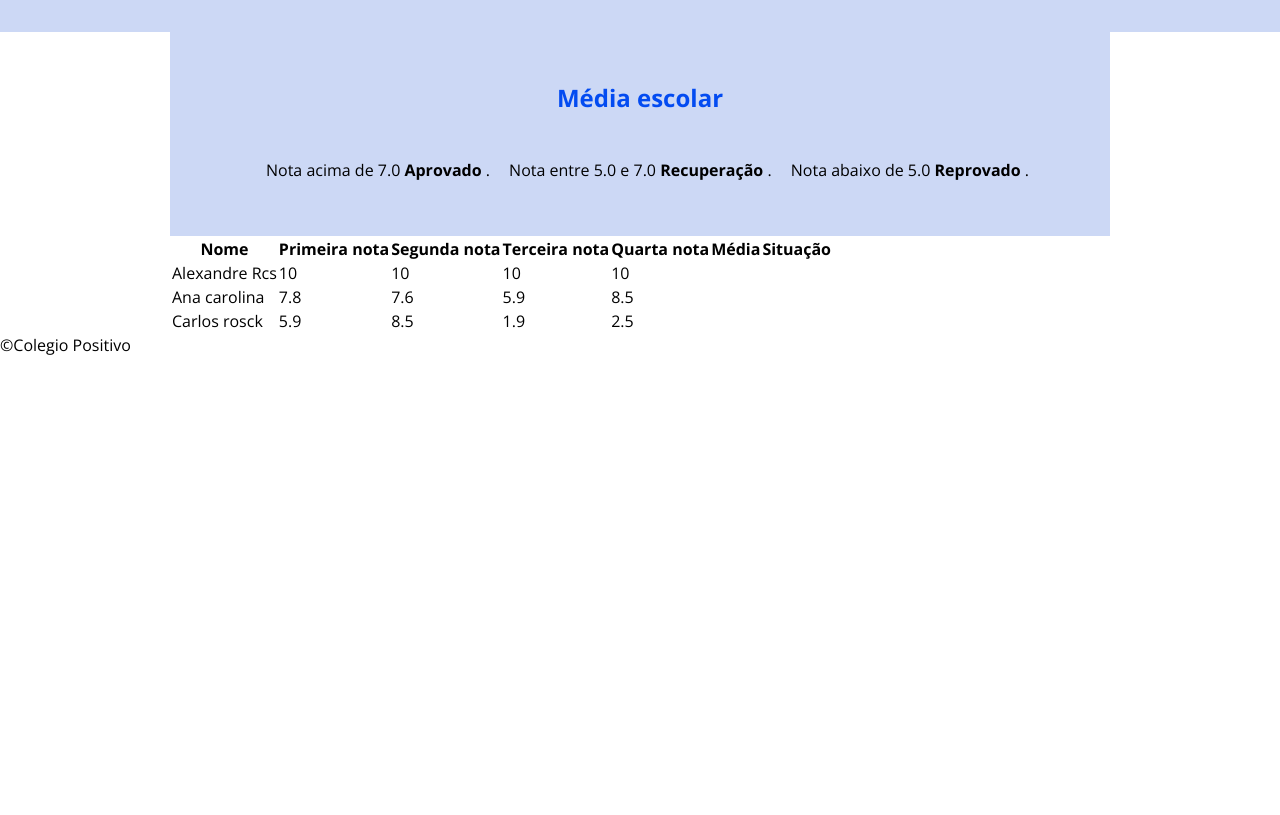
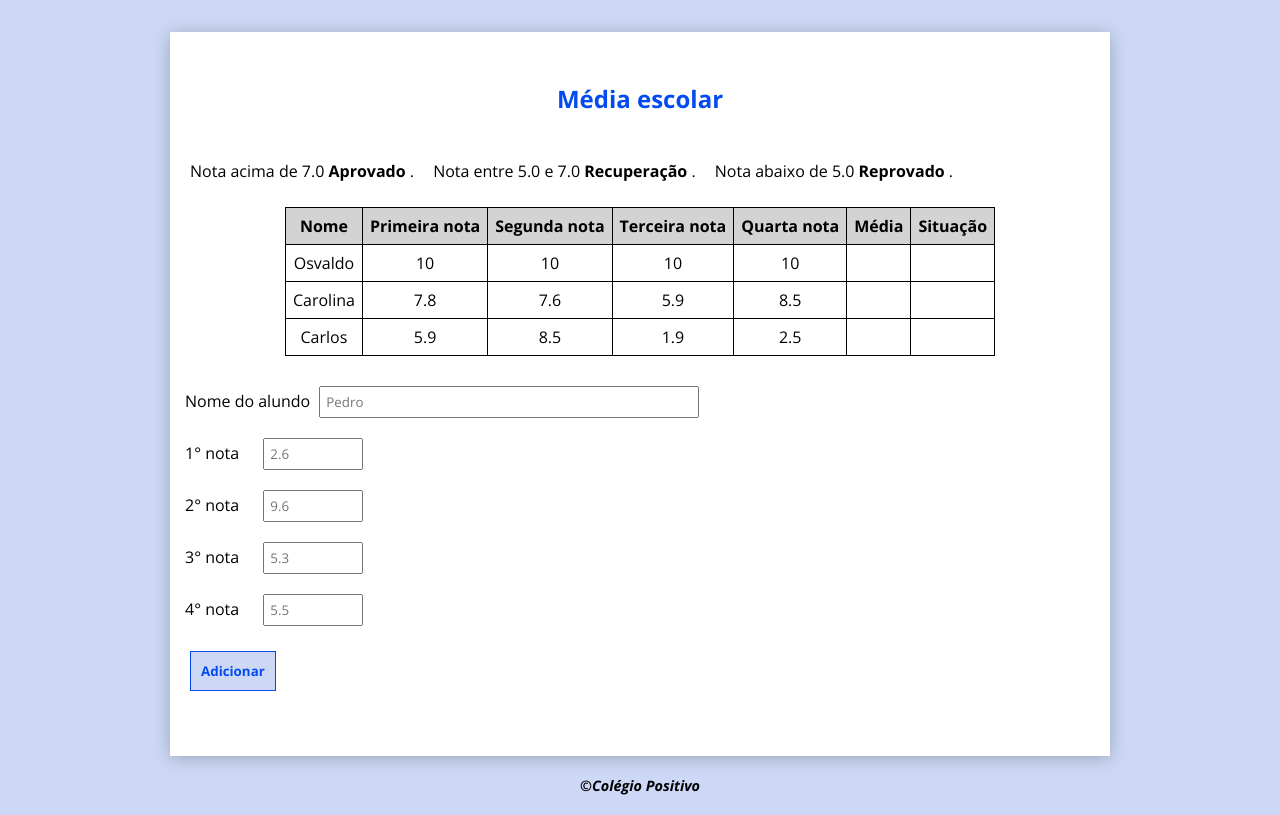
Before and after one commit to AlexandreRCS/Meu-primeiro-projeto-em-javascript, a plain HTML site: page index.html in a window 1280 px wide. Shown: the part 106-921 px from the top of the page. Before the commit the page ends 800 px from the top, so only its background shows below. Drawn offline with nearby package versions, Linux system fonts and the light colour scheme.

Commit message:
Att-04-03-2021
Atualizando o html e css

```diff
--- a/estilo/positivo.css
+++ b/estilo/positivo.css
@@ -1,12 +1,17 @@
 *{
     padding: 0px;
     margin: 0px;
+    box-sizing: border-box;
     font-family: 'Open Sans', sans-serif;
 }
 
 :root{
-    --cor01:#ccd8f5fd;
+    --corDeFundo:#ccd8f5fd;
     --corFonteDestaque: #034bf1;
+}
+
+body{
+    background-color: var(--corDeFundo);
 }
 
 
@@ -34,21 +39,88 @@
     color: var(--corFonteDestaque);
 }
 
-.infors{
-    line-height: 2em;
-    text-align: center;
-    padding: 50px 0px;
-    box-sizing: border-box;
-    background-color: var(--cor01);
-}
-
-
-
 .infors >p{
     display: inline-block;
     padding-left: 15px;
 }
 .conteudo{
     max-width: 940px;
+    min-width: 560px;
     margin: auto;
+    background-color: white;
+    padding: 50px 5px;
+    box-shadow: 0px 2px 17px #0000003d;
+
 }
+
+.conteudo h2{
+    text-align: center;
+}
+
+.conteudo p{
+    line-height: 2em;
+}
+
+.tabela{
+
+    margin:20px auto;
+    border: none;
+    border-collapse: collapse;
+
+}
+
+.tabela > thead{
+    background-color: lightgrey;
+}
+
+
+ tr{
+    margin: 0px;
+    padding: 0px;
+}
+
+ td, th{
+    border: 1px solid black;
+    padding: 7px;
+    vertical-align: baseline;
+    text-align: center;
+}
+
+.tipo-nome{
+    padding: 10px;
+}
+
+.tipo-nome input{
+    padding: 5px;
+    width: 380px;
+    margin-left: 5px;
+}
+
+.tipo-numero label{
+    margin: 10px;
+
+}
+
+.tipo-numero input{
+    padding: 5px;
+    width: 100px;
+    margin: 10px;
+}
+
+.adicionar{
+    padding: 10px;
+    font-weight: bold;
+    margin: 15px;
+    background-color: var(--corDeFundo);
+    border: 1px solid var(--corFonteDestaque);
+    color: var(--corFonteDestaque);
+}
+
+
+footer{
+    text-align: center;
+    padding: 20px;
+    font-style: italic;
+    font-size: 0.9em;
+    font-weight: bold;
+}
--- a/index.html
+++ b/index.html
@@ -16,7 +16,8 @@
         <img src="ico/favicon.ico" alt="Logo do Colegio Positivo">
             <h1 class="titulo">Colégio Positivo</h1>
     </header>
-    <main class="conteudo">
+    <main>
+        <section class="conteudo">
             <section class="infors">
                 <h2 class="sub-titulo">Média escolar</h2>
                 <p>Nota acima de 7.0  <strong >Aprovado</strong> .</p>
@@ -24,8 +25,9 @@
                 <p>Nota abaixo de 5.0  <strong>Reprovado</strong> .</p>
             </section>
             <section>
-            <table>
+                <table class="tabela">
                     <thead>
+                        <tr>
                             <th>Nome</th>
                             <th>Primeira nota</th>
                             <th>Segunda nota</th>
@@ -33,43 +35,74 @@
                             <th>Quarta nota</th>
                             <th>Média</th>
                             <th>Situação</th>
+                        </tr>
                     </thead>
                     <tbody id="tabela-alunos">
                         <tr class="alunos">
-                        <td class="info-nome">Alexandre Rcs</td>
-                        <td class="info-primeira-nota">10</td>
-                        <td class="info-segunda-nota">10</td>
-                        <td class="info-terceira-nota">10</td>
-                        <td class="info-quarta-nota">10</td>
+                            <td class="info-nome">Osvaldo</td>
+                            <td class="info-nota">10</td>
+                            <td class="info-nota">10</td>
+                            <td class="info-nota">10</td>
+                            <td class="info-nota">10</td>
                             <td class="info-media"></td>
                             <td class="info-situacao"></td>
                         </tr>
                         <tr class="alunos">
-                        <td class="info-nome">Ana carolina</td>
-                        <td class="info-primeira-nota">7.8</td>
-                        <td class="info-segunda-nota">7.6</td>
-                        <td class="info-terceira-nota">5.9</td>
-                        <td class="info-quarta-nota">8.5</td>
+                            <td class="info-nome">Carolina</td>
+                            <td class="info-nota">7.8</td>
+                            <td class="info-nota">7.6</td>
+                            <td class="info-nota">5.9</td>
+                            <td class="info-nota">8.5</td>
                             <td class="info-media"></td>
                             <td class="info-situacao"></td>
                         </tr>
                         <tr class="alunos">
-                        <td class="info-nome">Carlos rosck</td>
-                        <td class="info-primeira-nota">5.9</td>
-                        <td class="info-segunda-nota">8.5</td>
-                        <td class="info-terceira-nota">1.9</td>
-                        <td class="info-quarta-nota">2.5</td>
+                            <td class="info-nome">Carlos</td>
+                            <td class="info-nota">5.9</td>
+                            <td class="info-nota">8.5</td>
+                            <td class="info-nota">1.9</td>
+                            <td class="info-nota">2.5</td>
                             <td class="info-media"></td>
                             <td class="info-situacao"></td>
                         </tr>
                     </tbody>
                 </table>
+                <section>
+                    <form>
+                        <div class="tipo-nome">
+                            <label for="nome-do-aluno">Nome do alundo</label>
+                            <input type="text" name="nome-do-aluno" id="nome-do-aluno" required placeholder="Pedro">
+                        </div>
+                        <div class="tipo-numero">
+                            <div>
+                                <label for="primeira-nota">1° nota</label>
+                                <input type="number" name="primeira-nota" id="primeira-nota" required placeholder="2.6">
+                            </div>
+
+                            <div>
+                                <label for="segunda-nota">2° nota</label>
+                                <input type="number" name="segunda-nota" id="segunda-nota" required placeholder="9.6">
+                            </div>
+
+                            <div>
+                                <label for="terceira-nota">3° nota</label>
+                                <input type="number" name="terceira-nota" id="terceira-nota" required placeholder="5.3">
+                            </div>
+
+                            <div>
+                                <label for="quarta-nota">4° nota</label>
+                                <input type="number" name="quarta-nota" id="quarta-nota" required placeholder="5.5">
+                            </div>
+                        </div>
+                        <button class="adicionar">Adicionar</button>
+
+                    </form>
                 </section>
-
+            </section>
+        </section>
     </main>
     <footer>
-        <p>&copy;Colegio Positivo</p>
+        <p>&copy;Colégio Positivo</p>
     </footer>
-
 </body>
 </html>
```
Lines whose indentation alone changed are shown as unchanged.
